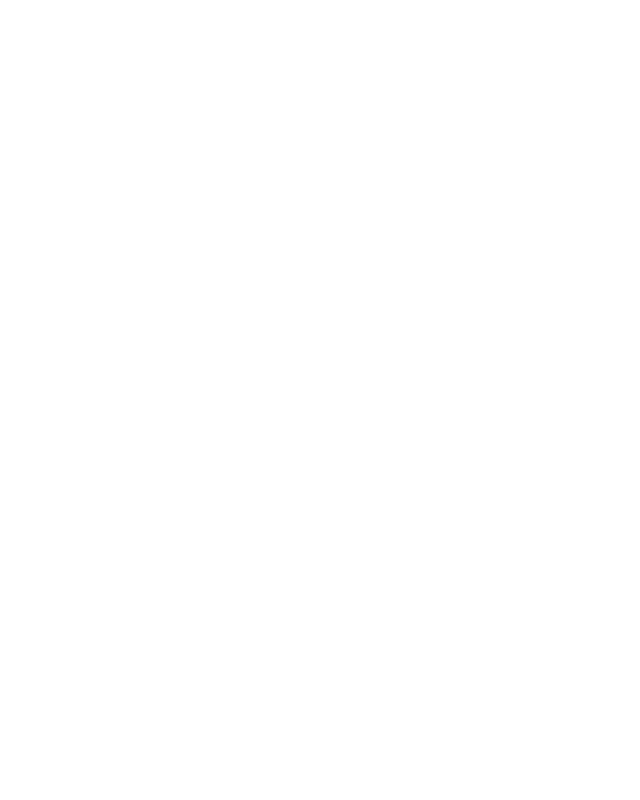
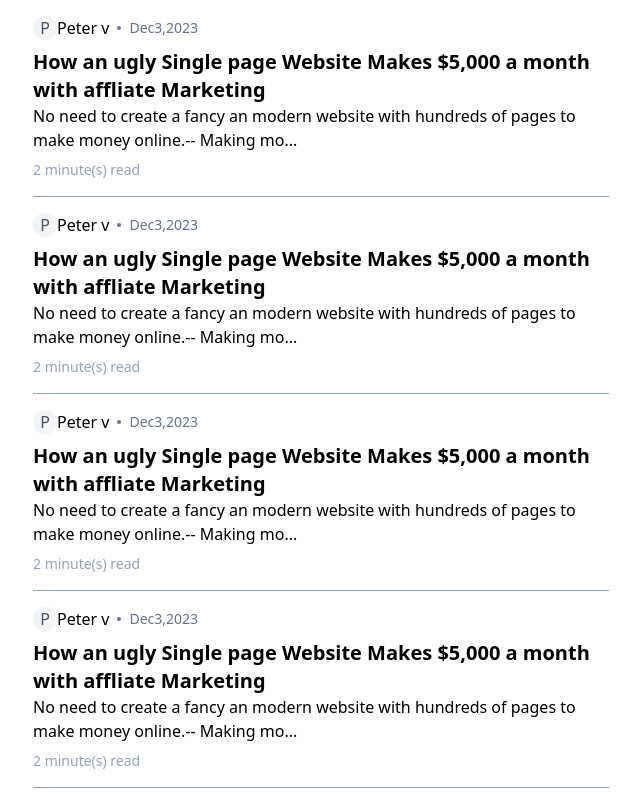
Before and after one commit to nithin6x9/blog.xyz, a React (Vite) app in the folder frontend/: page /blogs in a window 1280 px wide. Before the commit this address had no page. Shown: the top 800 px of the page, without its empty margins (319-959 px from the left). Built offline with nearby package versions, Linux system fonts and the light colour scheme.

Commit message:
Blog page raw frontend

```diff
--- a/frontend/src/App.tsx
+++ b/frontend/src/App.tsx
@@ -2,6 +2,7 @@
 import {Signup} from './pages/signup';
 import {Signin} from './pages/signin';
 import {Blog} from './pages/blog';
+import {Blogs} from './pages/blogs'
 
 function App(){
 
@@ -11,7 +12,8 @@
 				<Routes>
 					<Route path="/signup"  element={<Signup /> } />
 					<Route path="/signin"  element ={<Signin />} />
-					<Route path="/blog" element = {<Blog />} />
+					<Route path="/blog/:id" element = {<Blog />} />
+					<Route path="/blogs" element = {<Blogs />} />
 
 				</Routes>
 			</BrowserRouter>
--- /dev/null
+++ b/frontend/src/components/blogCard.tsx
@@ -0,0 +1,50 @@
+
+interface BlogCardProps{
+	authorName: string;
+	title:string;
+	content:string;
+	publishedDate:string;
+}
+
+
+export const BlogCard = ({
+	authorName,
+	publishedDate,
+	title,
+	content
+}:BlogCardProps) => {
+	return(
+	<div className = "pt-4 border-b border-slate-400 pb-4">
+		<div className = "flex">
+			<Avatar name={authorName} />
+			<div classsName = "font-extralight pl-2 text-sm flex justify-center flex-col">{authorName}</div>
+			<div className = "flex justify-center flex-col pl-2"> <Circle /> </div>
+			{/*<div className = "text-xs fle">	&#9679;	</div>*/}
+			<div className = "pl-2 font-thin text-slate-500 text-sm flex justify-center flex-col">{ publishedDate}</div>
+		</div>
+		<div className = "text-xl font-semibold pt-2">
+			{title}
+		</div>
+		<div className = "text-md font-thin">
+			{content.slice(0,100)+ "..."}
+		</div>
+		<div className = "text-slate-400 text-sm pt-2">
+			{`${Math.ceil(content.length/100)} minute(s) read`}
+		</div>
+		{/*<div className ="bg-slate-200 h-0.5 w-full"></div>*/}
+
+	</div>
+	)
+}
+
+function Avatar({name}: {name:string}){
+	return <div class="relative inline-flex items-center justify-center w-6 h-6 overflow-hidden bg-gray-100 rounded-full dark:bg-gray-600">
+    <span class="font-xs text-gray-600 dark:text-gray-300">{name[0]}</span>
+	</div>
+}
+
+function Circle(){
+	return <div className = "h-1 w-1 rounded-full bg-slate-500">
+			</div>
+
+}
--- /dev/null
+++ b/frontend/src/pages/blogs.tsx
@@ -0,0 +1,39 @@
+import {BlogCard} from "../components/blogCard";
+
+
+export const Blogs = () => {
+	return	<div className="flex justify-center">
+				<div className="max-w-xl">
+					<BlogCard
+						authorName = {"Peter v"}
+						title = {"How an ugly Single page Website Makes $5,000 a month with affliate Marketing"}
+						content = {"No need to create a fancy an modern website with hundreds of pages to make money online.-- Making money online is the dream for man..."}
+						publishedDate = {"Dec3,2023"}
+					/>
+					<BlogCard
+						authorName = {"Peter v"}
+						title = {"How an ugly Single page Website Makes $5,000 a month with affliate Marketing"}
+						content = {"No need to create a fancy an modern website with hundreds of pages to make money online.-- Making money online is the dream for man..."}
+						publishedDate = {"Dec3,2023"}
+					/>
+					<BlogCard
+						authorName = {"Peter v"}
+						title = {"How an ugly Single page Website Makes $5,000 a month with affliate Marketing"}
+						content = {"No need to create a fancy an modern website with hundreds of pages to make money online.-- Making money online is the dream for man..."}
+						publishedDate = {"Dec3,2023"}
+					/>
+					<BlogCard
+						authorName = {"Peter v"}
+						title = {"How an ugly Single page Website Makes $5,000 a month with affliate Marketing"}
+						content = {"No need to create a fancy an modern website with hundreds of pages to make money online.-- Making money online is the dream for man..."}
+						publishedDate = {"Dec3,2023"}
+					/>
+					<BlogCard
+						authorName = {"Peter v"}
+						title = {"How an ugly Single page Website Makes $5,000 a month with affliate Marketing"}
+						content = {"No need to create a fancy an modern website with hundreds of pages to make money online.-- Making money online is the dream for man..."}
+						publishedDate = {"Dec3,2023"}
+					/>
+				</div>
+		</div>
+}
```
